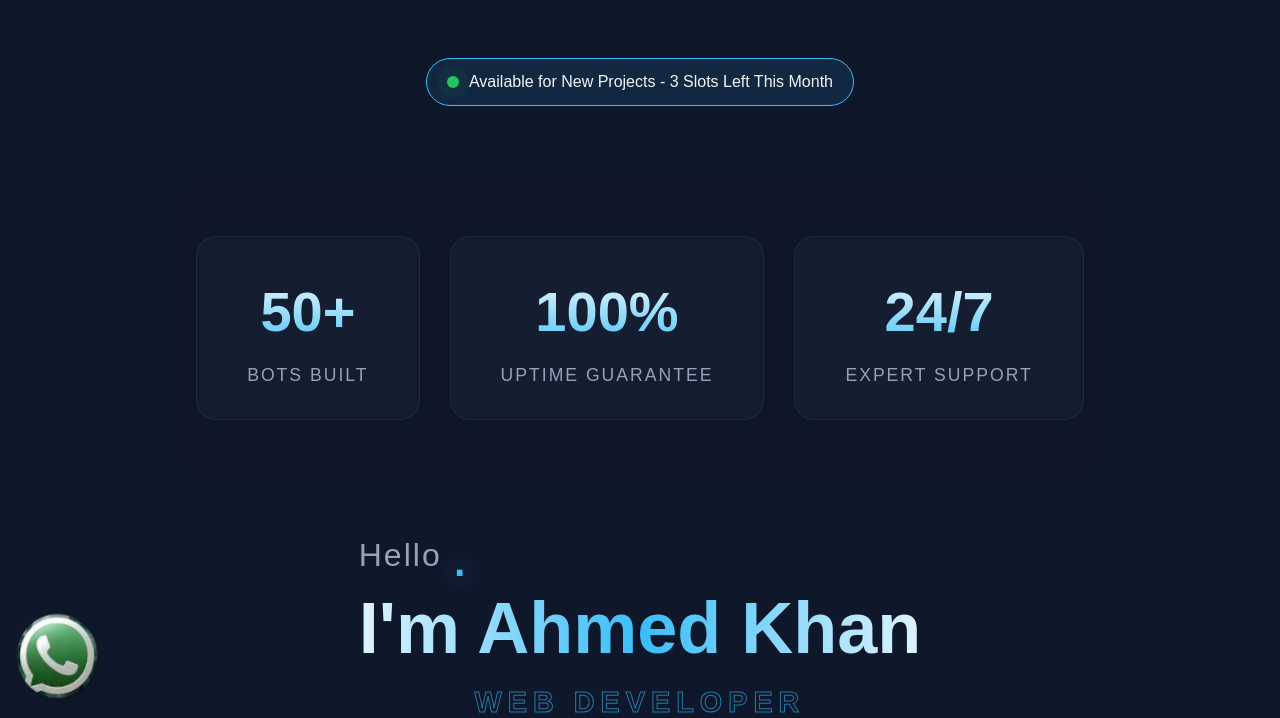
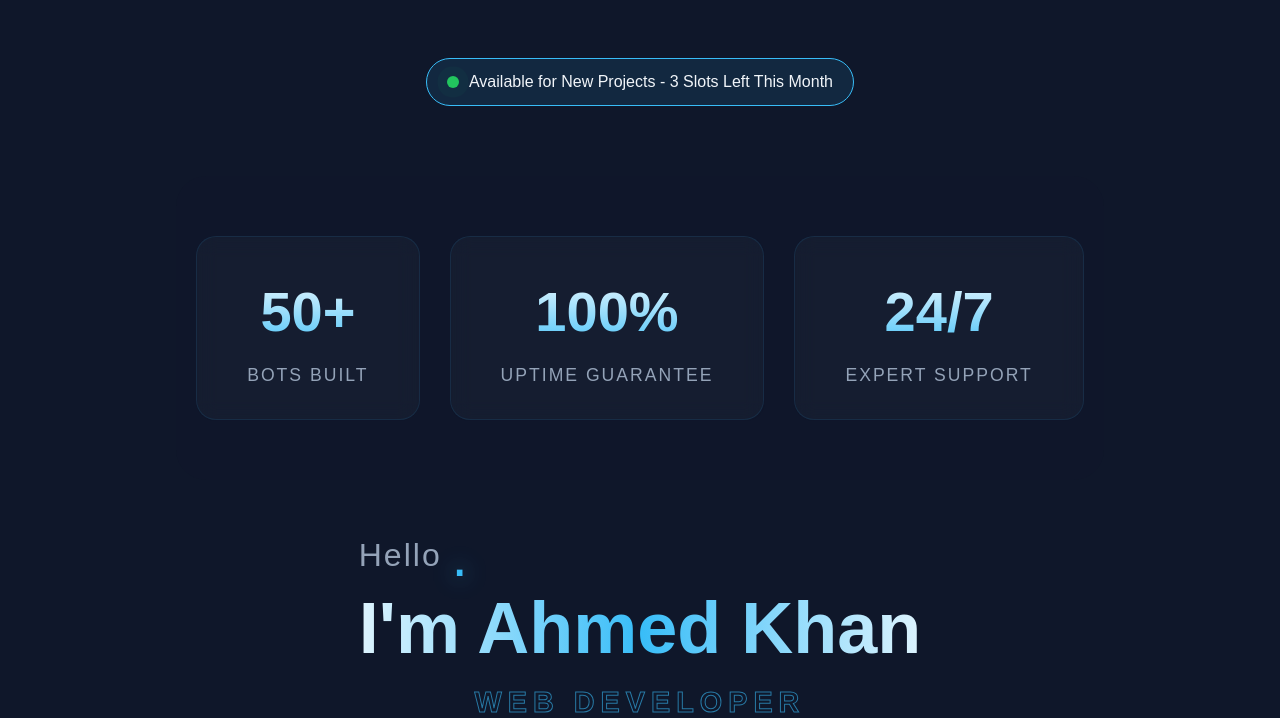
Before and after one commit to ahmed56-akj/Portfolio_AKDev, a website: page index.html in a window 1280 px wide. Shown: the part 82-800 px from the top of the page. Drawn offline with Linux system fonts and the light colour scheme.

Commit message:
first project portfoilo

```diff
--- a/index.html
+++ b/index.html
@@ -195,10 +195,7 @@
         </div>
     </div>
 </section>
-        <a href="https://wa.me/+923273673686" class="whatsapp-float" target="_blank">
-    <img src="786666.png" alt="">
-    <span>Chat with Ahmed</span>
-</a>
+
 
 
 <section class="cta-feature">
```
Also changed, not shown: portfolio-backend/server.js (+4 -4 lines), index.css (line endings or trailing spaces), portfolio-backend/vercel.json (renamed from vercel.json), 1 other file.
